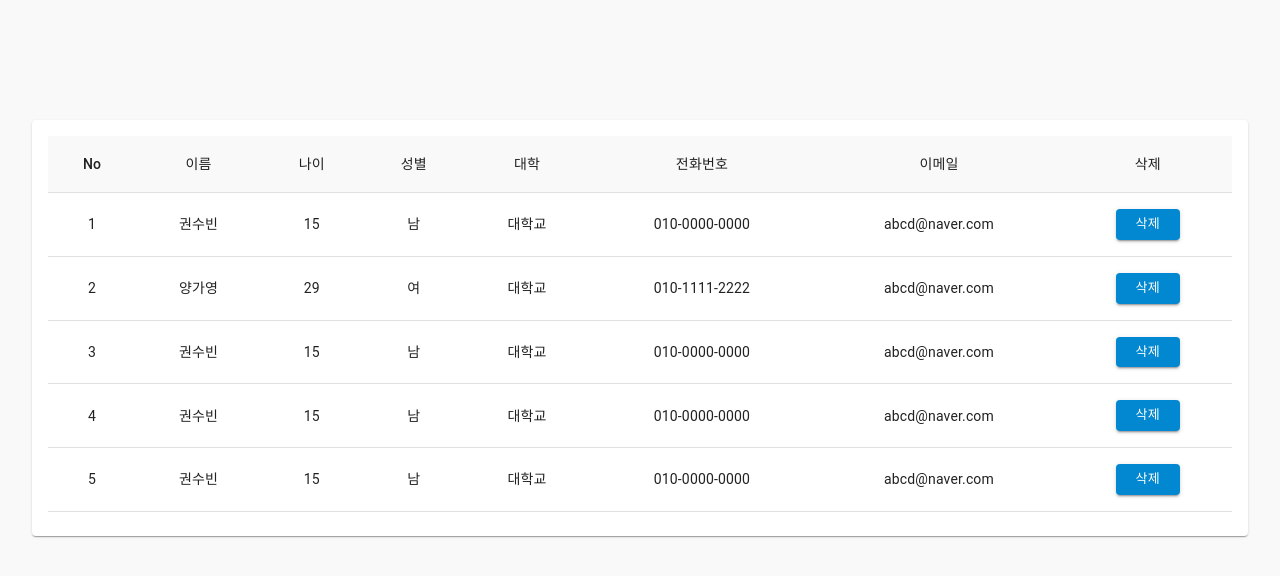
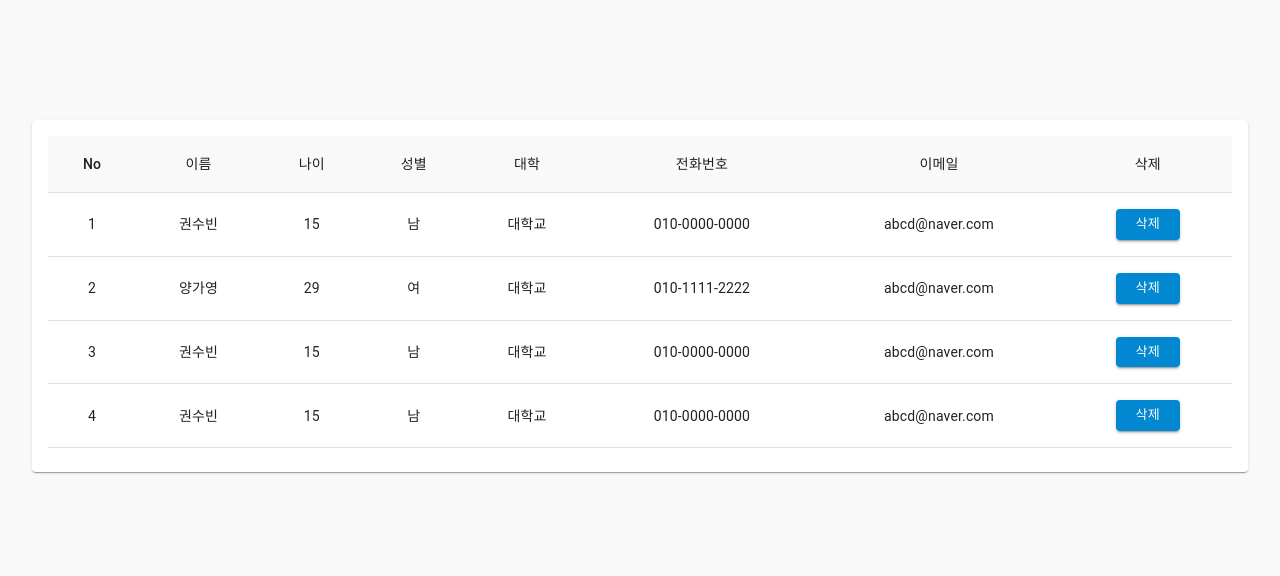
Before and after one commit to gayoung0619/crud, a Next.js app: page /list in a window 1280 px wide. Shown: the top 576 px of the page. Built offline with nearby package versions, Linux system fonts and the light colour scheme; no server answers; data requests are answered from the project's data file; sample sign-in values are in the browser's storage.

Commit message:
feat: add delete function

```diff
--- a/db.json
+++ b/db.json
@@ -1,5 +1,5 @@
 {
-  "board" : [
+  "board": [
     {
       "id": "1",
       "name": "권수빈",
@@ -10,7 +10,7 @@
       "email": "abcd@naver.com"
     },
     {
-      "id": 2,
+      "id": "2",
       "name": "양가영",
       "age": "29",
       "sex": "여",
@@ -19,7 +19,7 @@
       "email": "abcd@naver.com"
     },
     {
-      "id": 3,
+      "id": "3",
       "name": "권수빈",
       "age": "15",
       "sex": "남",
@@ -28,16 +28,7 @@
       "email": "abcd@naver.com"
     },
     {
-      "id": 4,
-      "name": "권수빈",
-      "age": "15",
-      "sex": "남",
-      "university": "대학교",
-      "phone": "010-0000-0000",
-      "email": "abcd@naver.com"
-    },
-    {
-      "id": 5,
+      "id": "4",
       "name": "권수빈",
       "age": "15",
       "sex": "남",
--- a/src/app/(pages)/list/page.tsx
+++ b/src/app/(pages)/list/page.tsx
@@ -5,8 +5,6 @@ import {
   Card,
   CardContent,
   Container,
-  LinearProgress,
-  Paper,
   Table,
   TableBody,
   TableCell,
@@ -15,10 +13,9 @@ import {
   TableRow,
 } from "@mui/material";
 import { useMutation, useQuery } from "@tanstack/react-query";
-import React, { useEffect, useState } from "react";
-import { boardFetch } from "@/app/_api/board";
+import React from "react";
+import { boardDelete, boardFetch } from "@/app/_api/board";
 
-const dummyData = [];
 const CustomerList = () => {
   const tableColumns = [
     "No",
@@ -31,14 +28,18 @@ const CustomerList = () => {
     "삭제",
   ];
 
-  const {
-    data: boardData,
-    isLoading,
-    isError,
-  } = useQuery({
+  const { data: boardData } = useQuery({
     queryKey: ["board"],
     queryFn: boardFetch,
   });
+
+  const deleteMutation = useMutation({
+    mutationFn: (boardId: number) => boardDelete(boardId),
+  });
+
+  const onDelete = (id: number) => {
+    deleteMutation.mutate(id);
+  };
 
   return (
     <>
@@ -61,7 +62,7 @@ const CustomerList = () => {
                       </TableRow>
                     </TableHead>
                     <TableBody>
-                      {boardData?.data.map((item) => (
+                      {boardData?.data.map((item: any) => (
                         <TableRow
                           key={item.id}
                           sx={{
@@ -82,6 +83,10 @@ const CustomerList = () => {
                               variant="contained"
                               size="small"
                               color="info"
+                              onClick={() => {
+                                alert("삭제됨");
+                                onDelete(item.id);
+                              }}
                             >
                               삭제
                             </Button>
--- a/src/app/_api/board/index.ts
+++ b/src/app/_api/board/index.ts
@@ -1,6 +1,10 @@
 import axios, { AxiosResponse } from "axios";
 import { boardResponse } from "@/app/_api/board/type";
 
-export const boardFetch = async (): Promise<AxiosResponse<boardResponse>> => {
+export const boardFetch = async (): Promise<AxiosResponse> => {
   return await axios.get("http://localhost:3001/board");
 };
+
+export const boardDelete = async (id: number): Promise<AxiosResponse> => {
+  return await axios.delete(`http://localhost:3001/board/${id}`);
+};
```
